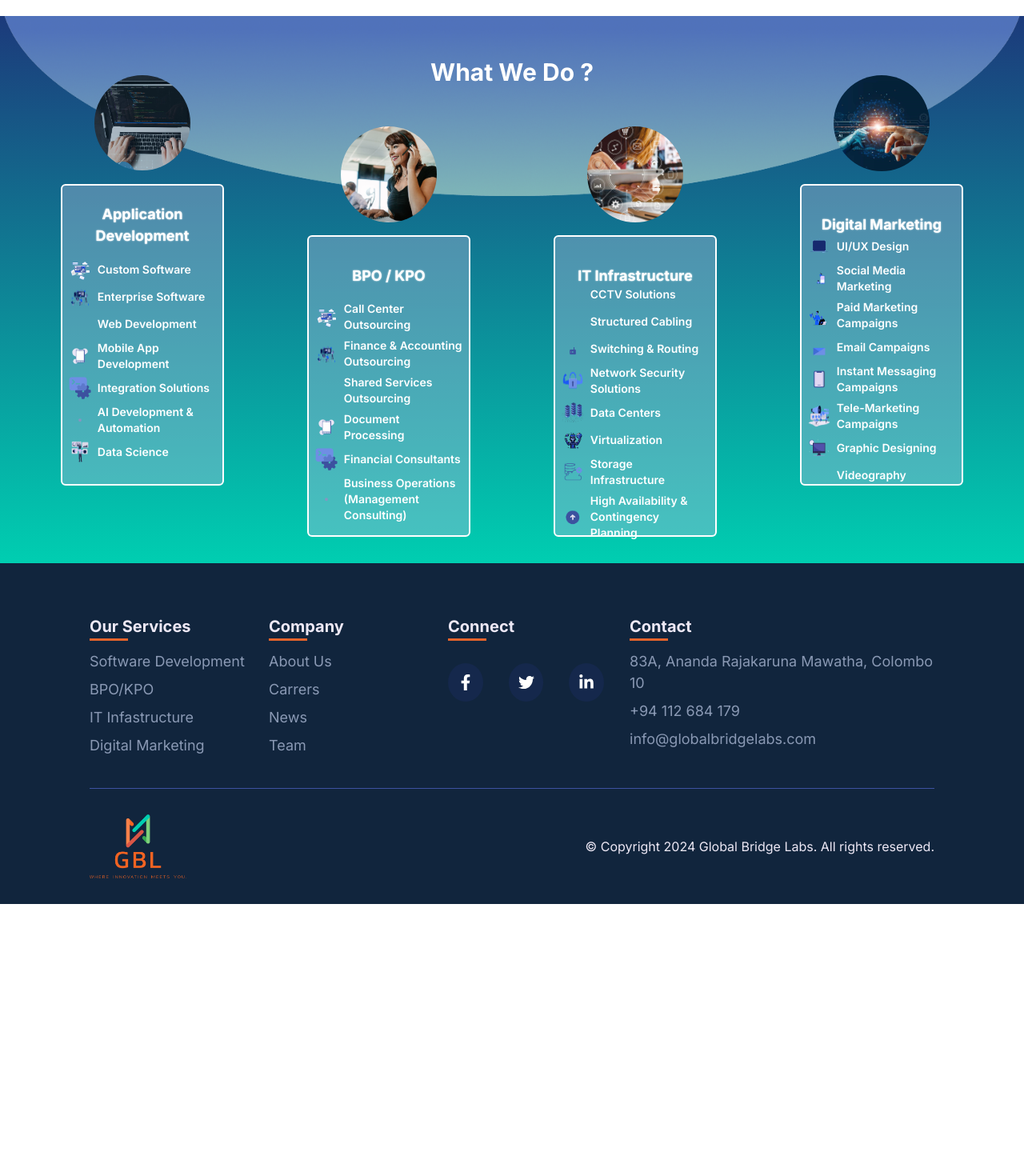
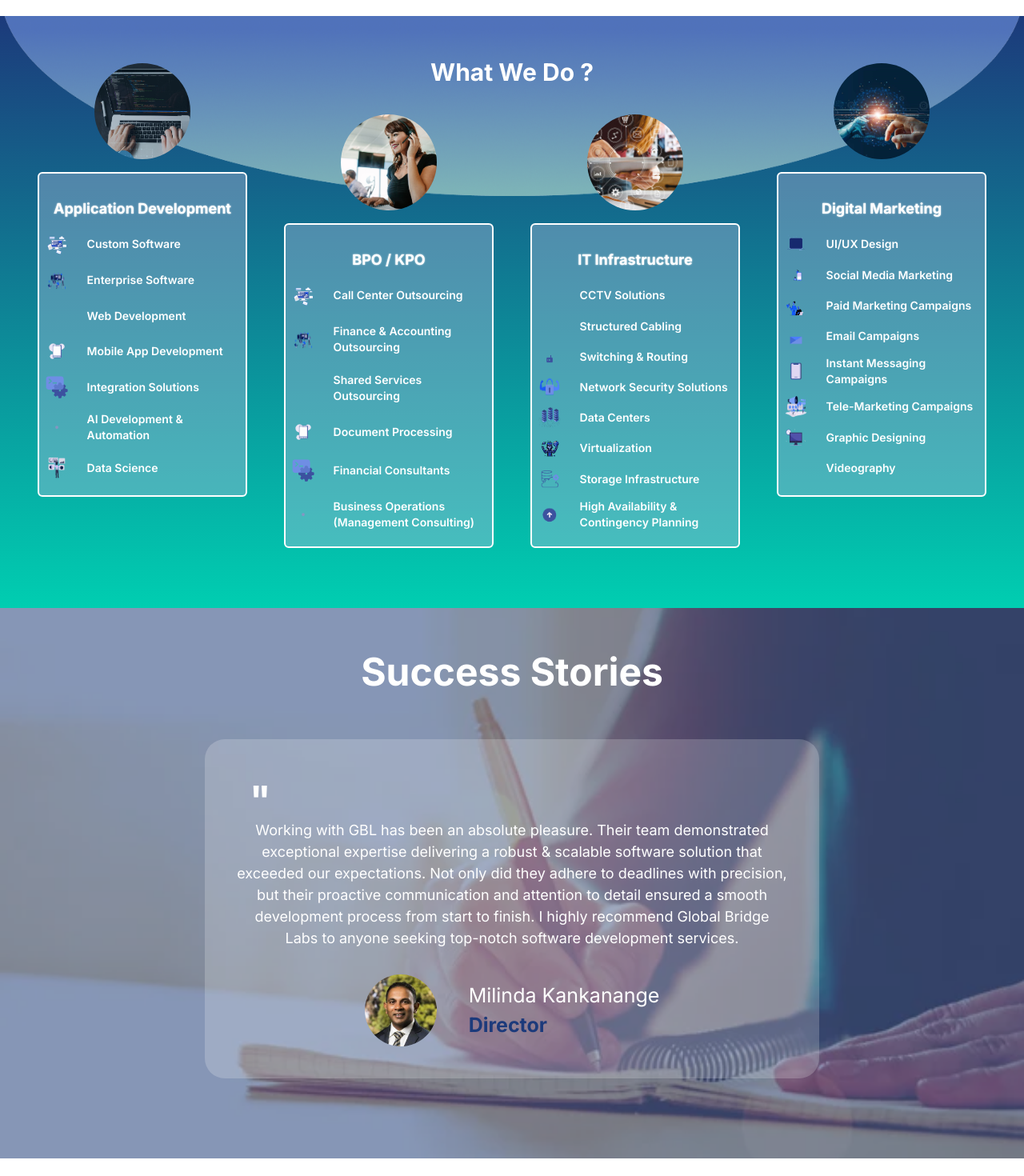
Before and after one commit to DahamiSathsarani/GBL-Website-Revamp, a React (Create React App) app in the folder frontend/: page / in a window 1280 px wide. Shown: the part 820-2290 px from the top of the page at 80% size. Before the commit the page ends 1950 px from the top, so only its background shows below. Built offline with nearby package versions, Linux system fonts and the light colour scheme; the HTML template or start-up script is replaced by a standard one.

Commit message:
update landing page customization part 2

```diff
--- a/frontend/src/component/LandingPageComponents/HeroSection.jsx
+++ b/frontend/src/component/LandingPageComponents/HeroSection.jsx
@@ -5,22 +5,22 @@ import { motion } from "framer-motion";
 const HeroSection = () => {
 
   return (
-    <section class="font-sans bg-white mb-10 relative">
+    <section class="font-sans bg-white mb-10 relative ">
       <div className=' top-0  h-[100%] lg:h-[100vh]'>
         <div class=" w-[100%] lg:w-[80%]   ">
           <motion.img
             src={images.HeroPicture}
             alt="Hero-Image"
-            initial={{ x: "60%", y: "-60%", opacity: 0 }}
-            whileInView={{ x: 0, y: 0, opacity: 1 }}
+            initial={{  y: "-60%", opacity: 0,maxHeight: 0, scaleY: 0.2 }}
+            whileInView={{  y: 0, opacity: 1,maxHeight: "100%", scaleY: 1 }}
             transition={{ duration: 1, ease: "easeOut" }}
             class="hidden lg:block  lg:w-[75%] xl:w-[80%] lg:h-auto lg:max-h-[100vh] lg:right-0  lg:absolute"
           />
           <motion.img
             src={images.HeroPictureMobileView}
             alt="Hero-Image"
-            initial={{ x: "60%", y: "-60%", opacity: 0 }}
-            whileInView={{ x: 0, y: 0, opacity: 1 }}
+            initial={{  y: "-60%", opacity: 0,maxHeight: 0, scaleY: 0.2 }}
+            whileInView={{  y: 0, opacity: 1,maxHeight: "100%", scaleY: 1 }}
             transition={{ duration: 1, ease: "easeOut" }}
             class=" w-full lg:hidden"
           />
--- a/frontend/src/component/LandingPageComponents/OurPartners.jsx
+++ b/frontend/src/component/LandingPageComponents/OurPartners.jsx
@@ -1,6 +1,6 @@
 import React from 'react'
-import Carousel from '../sharedComponents/Carousel'
-import PartnerCard from '../sharedComponents/PartnerCard'
+import Carousel from '../SharedComponents/Carousel'
+import PartnerCard from '../SharedComponents/PartnerCard'
 import {partnersData} from '../../data/partnersData'
 import { images } from '../../assets/images/assestsImages'
 
--- a/frontend/src/component/LandingPageComponents/OurServices.jsx
+++ b/frontend/src/component/LandingPageComponents/OurServices.jsx
@@ -1,24 +1,29 @@
 import React from 'react'
-import Carousel from '../sharedComponents/Carousel'
-import ServiceCard from '../sharedComponents/ServiceCard'
+import Carousel from '../SharedComponents/Carousel'
+import ServiceCard from '../SharedComponents/ServiceCard'
 import {servicesData} from '../../data/servicesData'
 import { images } from '../../assets/images/assestsImages'
+import { motion } from 'framer-motion'
 
 const OurServices = () => {
 
   return (
-    <section className='w-[100%] h-[100%] bg-gradient-to-t from-[#00CEB1] to-[#1C3A7B] flex justify-center items-center'>
+    <section className='w-[100%] h-[100%] bg-gradient-to-t from-[#00CEB1] to-[#1C3A7B] flex justify-center items-center pb-10 lg:pb-14'>
         <div className='relative flex flex-col items-center justify-center w-full h-full'>
             <div className="absolute top-0 left-0 w-full h-[150px] lg:h-[250px] z-0">
                 <img className='w-[100%] h-[100%] lg:h-[80%] xl:h-[90%]'
                     src={images.ShapeImage}
                     alt="Shape-Image"
                 />
-                <div className='absolute top-8 w-[100%] py-5'>
+                <motion.div className='absolute top-8 w-[100%] py-5' initial={{ y: "-20%", opacity: 0 }}
+        whileInView={{ y: 0, opacity: 1 }}
+        transition={{ duration: 1.2, ease: [0.42, 0, 0.58, 1] }}>
                     <h1 className='text-3xl font-bold text-center text-white '> What We Do ? </h1>
-                </div>
+                </motion.div>
             </div>
-            <div className="z-10 hidden gap-4 px-8 lg:grid lg:grid-cols-4">
+            <motion.div className="z-10 hidden gap-4 px-8 lg:grid lg:grid-cols-4"  initial={{ y: "15%", opacity: 0 }}
+        whileInView={{ y: "0", opacity: 1 }}
+        transition={{ duration: 1.5, ease: "easeOut" }}>
                 {servicesData.map((service, index) => (
                     <div
                         key={index}
@@ -34,7 +39,7 @@ const OurServices = () => {
                         />
                     </div>
                 ))}
-            </div>
+            </motion.div>
             <div className="lg:hidden">
                 <Carousel>
                     {servicesData.map((service, index) => (
--- a/frontend/src/component/LandingPageComponents/SuccessStories.jsx
+++ b/frontend/src/component/LandingPageComponents/SuccessStories.jsx
@@ -4,37 +4,37 @@ import { motion } from "framer-motion";
 
 const SuccessStories = () => {
   return (
-    <section className="bg-success-stories w-full h-screen min-h-[600px] bg-cover bg-center">
-      <div className="flex flex-col items-center justify-center h-full bg-[#1C3A7B] bg-opacity-50">
+    <section className="bg-success-stories w-full xs:h-[40rem] h-[40rem] sm:h-[45rem]  lg:h-[43rem]  2xl:h-[47rem] bg-cover bg-center">
+      <div className=" h-full bg-[#1C3A7B] bg-opacity-50">
 
-          <div className='p-8 text-3xl font-bold text-white'>
+          <div className='flex items-center justify-center p-8 text-3xl sm:text-5xl font-bold text-white h-[10rem] w-full'>
             <h1>Success Stories</h1>
           </div>
-
+           <div className='xs:h-[25rem] h-[25rem] sm:h-[30rem] lg:h-[27rem] 2xl:h-[30rem] flex items-center justify-center'>
           <motion.div
               initial={{ x: "-70%", opacity: 0 }}
               whileInView={{ x: 0, opacity: 1 }}
               transition={{ duration: 1, ease: "easeOut" }}
-              className="w-[80%] text-white bg-white bg-opacity-[20%] rounded-[25px] md:w-[60%] xl:w-[40%]">
-                <h1 className="pt-5 text-5xl font-bold px-14">"</h1>
-                <p className="text-center px-14 text-[13px] md:text-[16px]">
+              className="w-[90%]  text-white bg-white bg-opacity-[20%] rounded-[25px] sm:w-[75%] xl:w-[60%] sm:py-10">
+                <h1 className="pt-3 text-5xl font-bold px-14">"</h1>
+                <p className="text-center px-5 sm:px-10 xs:text-[11px] text-[13px] sm:text-[16px] lg:text-[18px] 2xl:text-[20px]">
                   Working with GBL has been an absolute pleasure. Their team demonstrated exceptional expertise delivering a robust &
                   scalable software solution that exceeded our expectations. Not only did they adhere to deadlines with precision,
                   but their proactive communication and attention to detail ensured a smooth development process from start to finish.
                   I highly recommend Global Bridge Labs to anyone seeking top-notch software development services.
                 </p>
 
-                <div className='w-[100%] flex items-center justify-center py-5'>
+                <div className='w-[100%] flex items-center justify-center py-5 sm:py-0  sm:mt-8'>
                     <div className='w-[90px] mx-5'>
                         <img src={images.DirectorImage} alt="Director-Image" className='rounded-full'/>
                     </div>
-                    <div className='mx-5 text-left text-bold text-[20px]'>
+                    <div className='mx-5 text-left text-bold text-[20px] sm:text-[23px] lg:text-[25px] 2xl:text-[27px]'>
                         <h2 className=''>Milinda Kankanange</h2>
-                        <p className='text-[#1C3A7B]'>Director</p>
+                        <p className='text-[#1C3A7B] font-bold'>Director</p>
                     </div>
                 </div>
           </motion.div>
-
+          </div>
       </div>
     </section>
   );
--- a/frontend/src/component/SharedComponents/ServiceCard.jsx
+++ b/frontend/src/component/SharedComponents/ServiceCard.jsx
@@ -1,34 +1,30 @@
 import React from 'react';
-import { motion } from "framer-motion";
 
 const ServiceCard = ({ title, icon, items, itemsIcons }) => {
     return (
-        <motion.div
-            initial={{ y: "100%", opacity: 0 }}
-            whileInView={{ y: 0, opacity: 1 }}
-            transition={{ duration: 1, ease: "easeOut" }}
+        <div
             className="flex flex-col justify-center items-center h-[520px] lg:h-[580px] text-white mt-[5rem] lg:mt-0">
             <div className='w-[100px] h-[100px] xl:w-[120px] xl:h-[120px] rounded-full mb-4'>
                 <img src={icon} alt={`${title} Icon`} className="rounded-full" />
             </div>
-            <div className='w-[60%] h-[70%] sm:w-[40%] lg:w-[85%] xl:w-[70%] xl:h-[65%] bg-[#ADBBDA] bg-opacity-[40%] border-solid border-2 border-white rounded-md py-5 px-2'>
-                <div className='flex flex-col items-center justify-center h-[20%]'>
+            <div className='w-[80%] h-[70%] lg:h-[75%] xl:h-[70%] sm:w-[50%] lg:w-[90%]  bg-[#ADBBDA] bg-opacity-[40%] border-solid border-2 border-white rounded-md py-5 xs:px-2 px-9 lg:px-0'>
+                <div className='flex flex-col items-center justify-center h-[15%]'>
                     <h3 className="text-[18px] font-bold mb-2 text-center text-shadow-outline">
                         {title}
                     </h3>
                 </div>
-                <div className='flex flex-col items-center justify-center h-[80%]'>
-                    <ul className="text-[13px] sm:text-sm space-y-[6px] w-full font-semibold">
+
+                    <div className="flex flex-col  justify-between text-[13px] ml-[5%] sm:ml-[10%] md:ml-[15%] lg:ml-0 sm:text-sm h-[85%] xl:mx-2 2xl:ml-3  w-full font-semibold">
                         {itemsIcons.map((icon, index) => (
-                            <li key={index} className="flex items-center space-x-2">
-                                <img src={icon} alt={`Icon ${index}`} className="w-7 h-7" />
-                                <span>{items[index]}</span>
-                            </li>
+                            <div key={index} className="flex items-center space-x-2">
+                                <img src={icon} alt={`Icon ${index}`} className="w-7 h-7 mr-4" />
+                                <span className='pr-[5px] xl:pr-[10px]'>{items[index]}</span>
+                            </div>
                         ))}
-                    </ul>
-                </div>
+                    </div>
+
             </div>
-        </motion.div>
+        </div>
     );
 };
 
--- a/frontend/src/pages/Home.jsx
+++ b/frontend/src/pages/Home.jsx
@@ -1,15 +1,18 @@
 import HeroSection from "../component/LandingPageComponents/HeroSection";
 import Clients from "../component/LandingPageComponents/Clients";
 import OurServices from "../component/LandingPageComponents/OurServices";
-import MainLayout from "../component/sharedComponents/MainLayout";
+import MainLayout from "../component/SharedComponents/MainLayout";
 import React from "react";
 import OurPartners from "../component/LandingPageComponents/OurPartners";
+import SuccessStories from "../component/LandingPageComponents/SuccessStories";
 
 export default function Home(){
     return(<div>
         <MainLayout>
         <HeroSection/>
         <OurServices/>
+        <SuccessStories/>
+        <OurPartners/>
         </MainLayout>
     </div>)
 
--- a/frontend/tailwind.config.js
+++ b/frontend/tailwind.config.js
@@ -15,6 +15,9 @@ module.exports = {
       textShadow: {
         'outline': '0 0 2px white',
       },
+      screens: {
+        'xs': {'max': '350px'}, // Custom breakpoint for max-width: 350px
+      },
     },
   },
   plugins: [require('tailwindcss-textshadow')],
```
Also changed, not shown: frontend/src/component/SharedComponents/Carousel.jsx (+8 -6 lines), frontend/src/component/SharedComponents/PartnerCard.jsx (+3 -7 lines).
